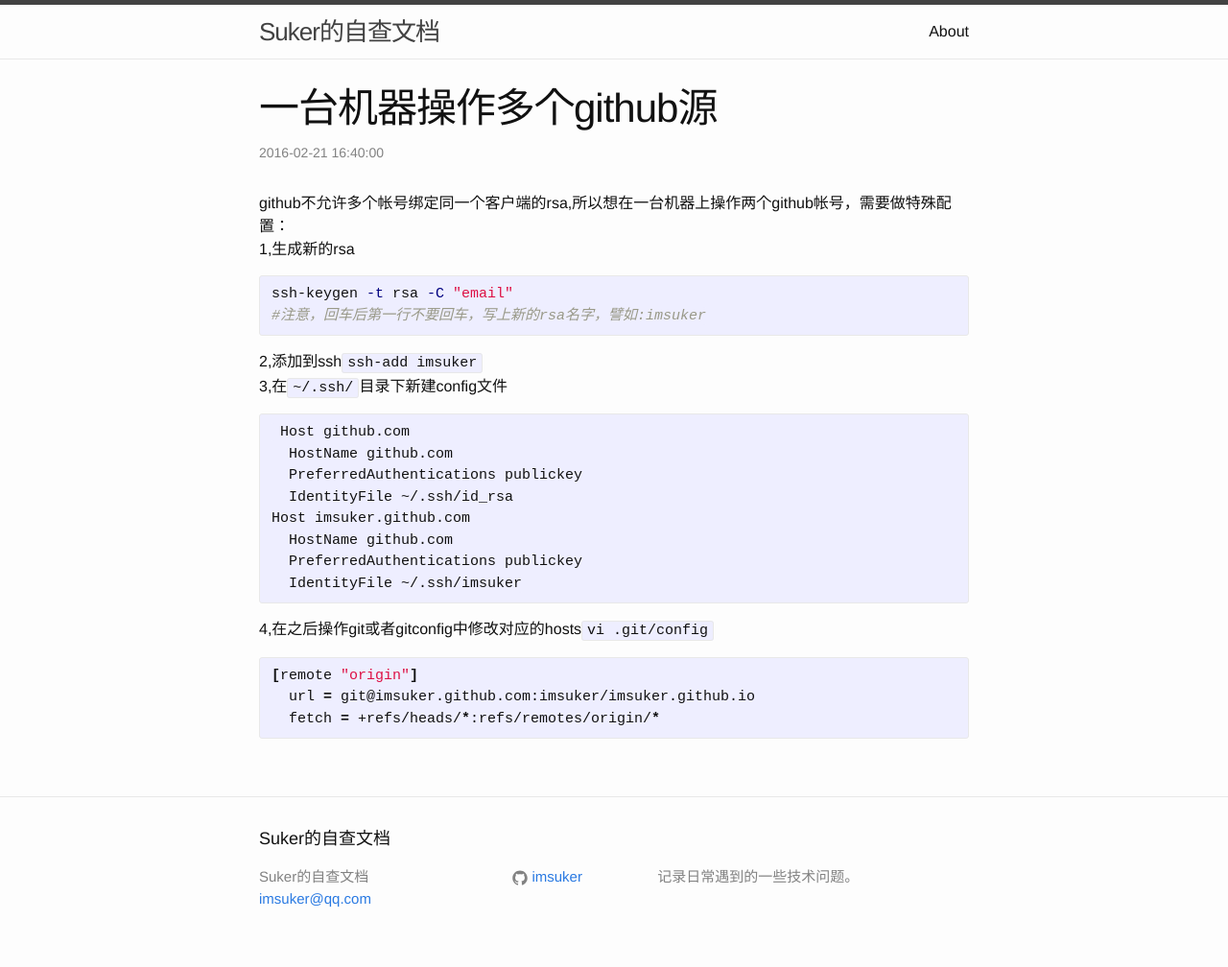
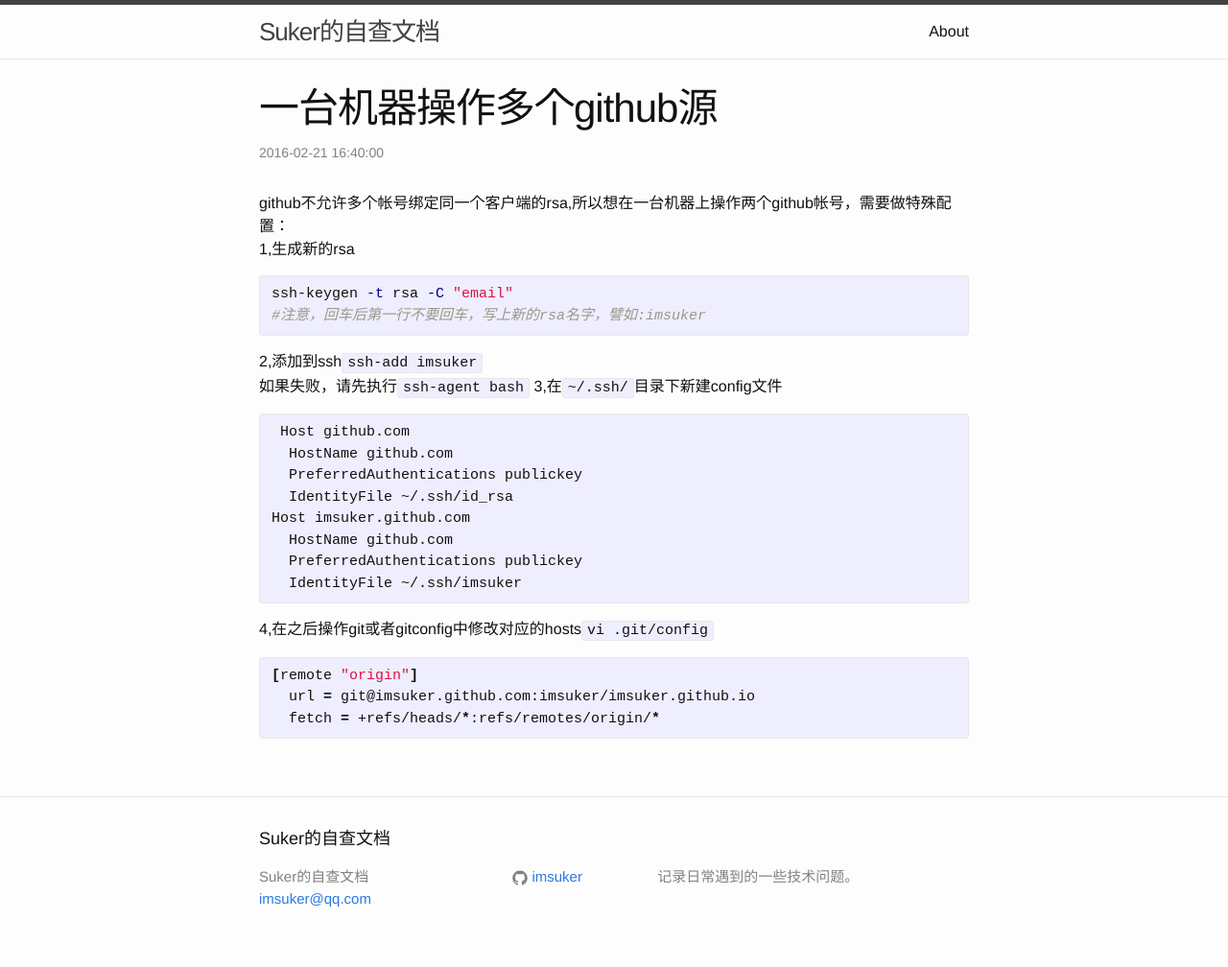
Before and after one commit to imsuker/imsuker.github.io, a Jekyll site: the page built from _posts/2016-02-23-config-ssh-more-git-source.md, in a window 1280 px wide. Shown: the whole page at 96% size. Built offline with Jekyll 4.4.1, drawn with Linux system fonts in a browser that asks for light colours.

Commit message:
ssh-add失败的解决方法

```diff
--- a/_posts/2016-02-23-config-ssh-more-git-source.md
+++ b/_posts/2016-02-23-config-ssh-more-git-source.md
@@ -10,6 +10,7 @@
 #注意，回车后第一行不要回车，写上新的rsa名字，譬如:imsuker
 {% endhighlight %}
 2,添加到ssh`ssh-add imsuker`
+如果失败，请先执行`ssh-agent bash`
 3,在`~/.ssh/`目录下新建config文件
 {% highlight bash %}
  Host github.com
```
